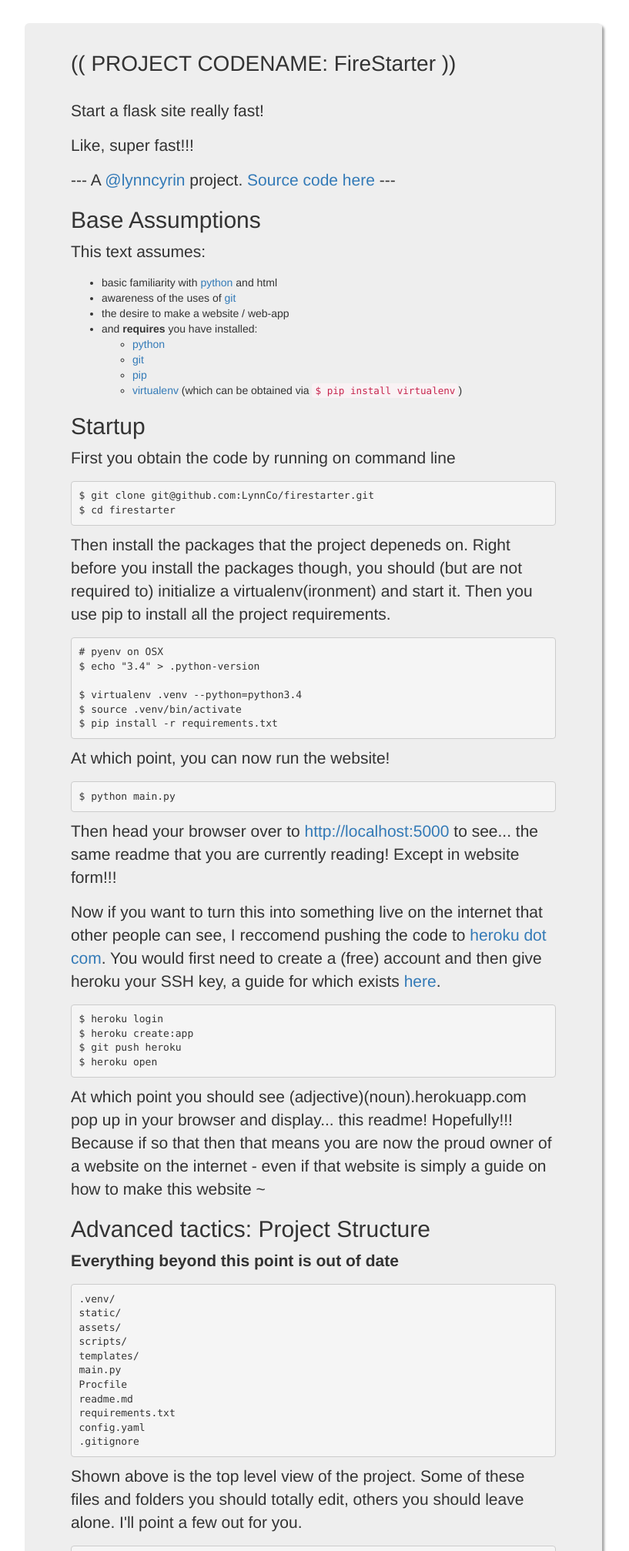
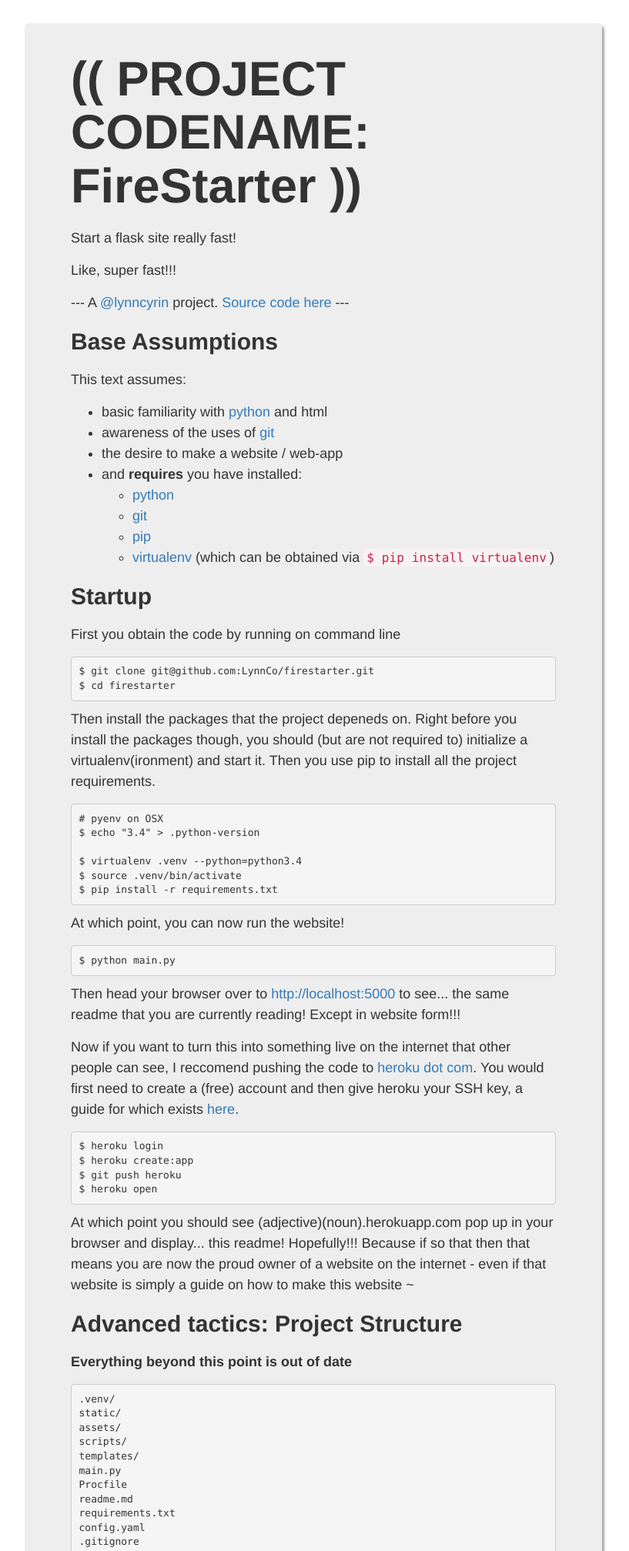
Before and after one commit to coilysiren/firestarter, a Flask app: page / in a window 1280 px wide. Shown: the top 2015 px of the page at 77% size, without its empty margins (233-1050 px from the left). Run offline with Flask 2, Linux system fonts and the light colour scheme; parts of the project's set-up code (start-up, migrations or seed data) failed here and were passed over; some libraries are stand-ins or nearby versions.

Commit message:
move scss file
also update the css a bit

```diff
--- a/main.py
+++ b/main.py
@@ -8,7 +8,7 @@ import flask_misaka
 
 
 # start app and set configuration
-app = flask.Flask(__name__, static_folder='static', static_url_path='/static')
+app = flask.Flask(__name__, static_folder='static', static_url_path='/static', )
 app.config.from_object(__name__)
 with open('config.yaml','r') as config_file:
     for key, value in yaml.load(config_file).items():
@@ -31,6 +31,6 @@ def index ():
 
 
 if __name__ == '__main__':
-    flask_scss.Scss(app)
+    flask_scss.Scss(app, static_dir='static', asset_dir='static')
     flask_misaka.Misaka(app)
     app.run(port = app.config.get("PORT", 5000))
--- a/static/css/main.css
+++ b/static/css/main.css
@@ -1,3 +1,11 @@
+body {
+  font-size: 18px; }
+
+  h1, h2, h3, h4, h5 {
+    margin-top: 20px;
+    margin-bottom: 20px;
+    font-weight: 600; }
+
     .container {
       overflow-x: hidden; }
 
@@ -23,20 +31,19 @@
                 display: flex;
                 justify-content: center; }
 
-            .jumbotron {
+                article.jumbotron {
                   position: relative;
                   background-color: rgba(238, 238, 238, 0.99);
                   box-shadow: 3px 3px 3px 0px rgba(0, 0, 0, 0.35);
                   padding-top: 18px;
                   padding-bottom: 18px;
-              margin-top: 30px; }
-
-              .jumbotron h1 {
-                font-size: 2em;
-                margin-bottom: 30px; }
-
+                  margin-top: 30px;
+                  line-height: 1.5em; }
+                  article.jumbotron p {
+                    font-weight: normal;
+                    font-size: inherit; }
                     @media (max-width: 768px) {
-                  .jumbotron {
+                      article.jumbotron {
                         margin-left: -20px;
                         margin-right: -20px;   }
 }
--- a/assets/main.scss
+++ b/static/scss/main.scss
@@ -1,4 +1,11 @@
 body {
+  font-size: 18px;
+}
+
+h1, h2, h3, h4, h5 {
+  margin-top: 20px;
+  margin-bottom: 20px;
+  font-weight: 600;
 }
 
 .container {
@@ -32,23 +39,26 @@ footer {
   justify-content: center;
 }
 
-.jumbotron {
+article.jumbotron {
   position: relative;
   background-color: rgba(238, 238, 238, 0.99);
   box-shadow: 3px 3px 3px 0px rgba(0, 0, 0, 0.35);
   padding-top: 18px;
   padding-bottom: 18px;
   margin-top: 30px;
-}
-.jumbotron h1 {
-  font-size: 2em;
-  margin-bottom: 30px;
-}
-@media (max-width: 768px) {
-  .jumbotron {
-    margin-left: -20px;
-    margin-right: -20px;
+
+  line-height: 1.5em;
+
+  p {
+    font-weight: normal;
+    font-size: inherit;
   }
+
+  @media (max-width: 768px) {
+      margin-left: -20px;
+      margin-right: -20px;
+  }
+
 }
 
 .avatar {
```
Lines whose indentation alone changed are shown as unchanged.
